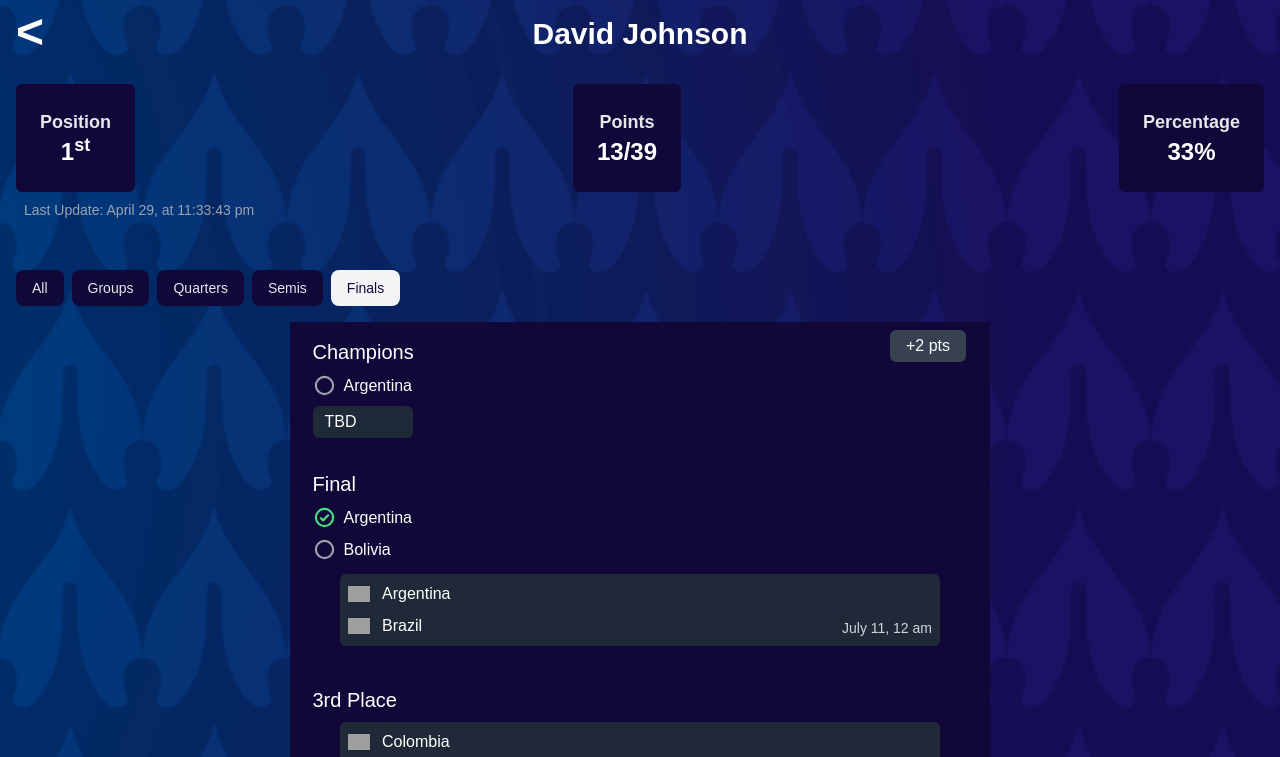
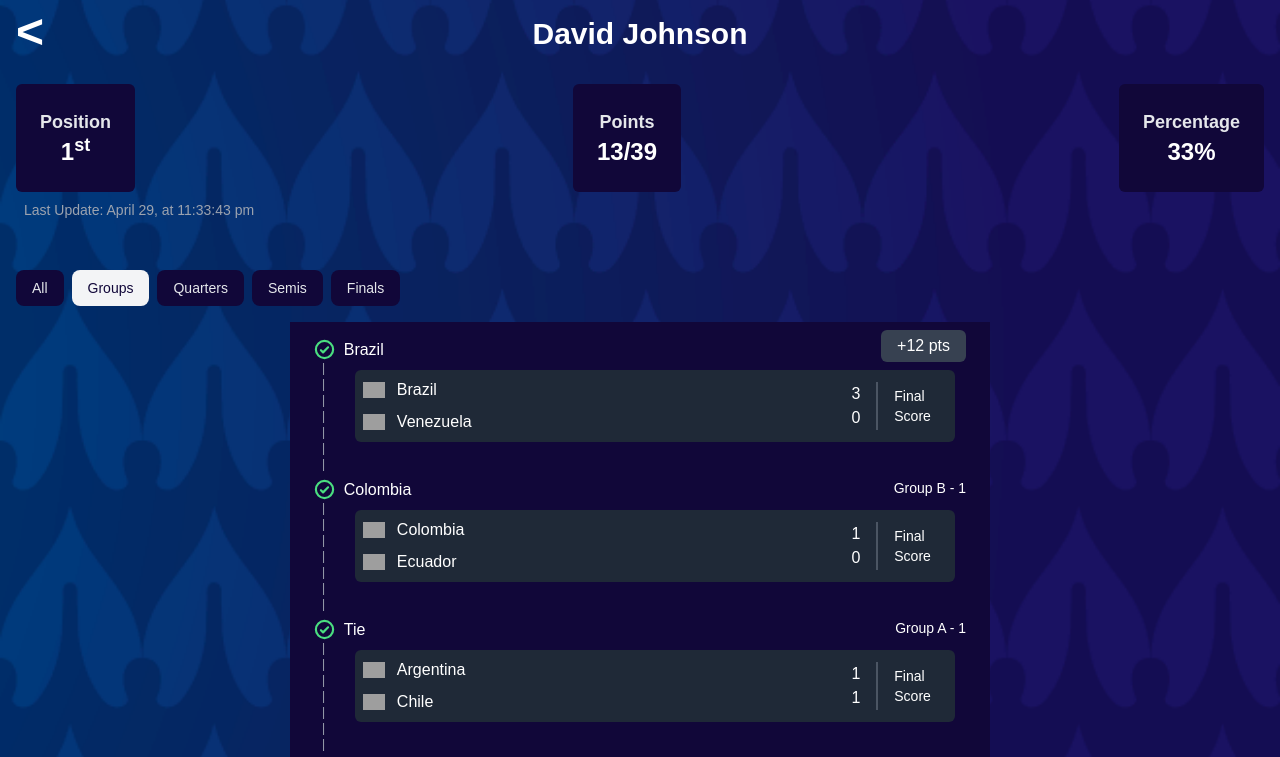
Before and after one commit to devslife7/copa-america-2024, a Next.js app: page /1 in a window 1280 px wide. Shown: the top 757 px of the page. Built offline with nearby package versions, Linux system fonts and the light colour scheme; grey boxes are pictures that could not be loaded; a web font is replaced by a local one.

Commit message:
defaults to groups view

```diff
--- a/app/[id]/fixtures.tsx
+++ b/app/[id]/fixtures.tsx
@@ -10,7 +10,7 @@ import { useState } from "react"
 import { useFixturesContext } from "@/context/fixtures"
 
 export default function Fixtures() {
-  const [sortBy, setSortBy] = useState("Finals")
+  const [sortBy, setSortBy] = useState("Groups")
   const { users, fixtures } = useFixturesContext()
   const pathname = usePathname()
   const id = pathname.split("/")[1]
--- a/app/[id]/page.tsx
+++ b/app/[id]/page.tsx
@@ -3,7 +3,7 @@ import usersPredictions from "../../data/predictions.json"
 import background from "../../public/images/predictions-background.png"
 import BackButton from "./back-button"
 
-import UserStats, { Position, Points, Percentage } from "./ranking"
+import UserStats from "./ranking"
 import Fixtures from "./fixtures"
 import dynamic from "next/dynamic"
 import Title from "./title"
```
